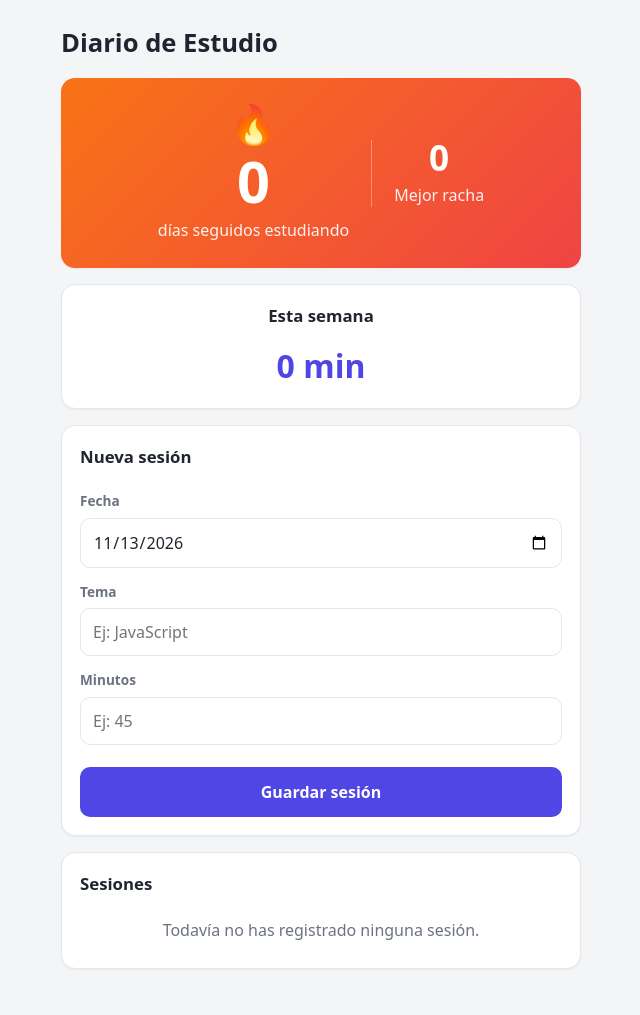
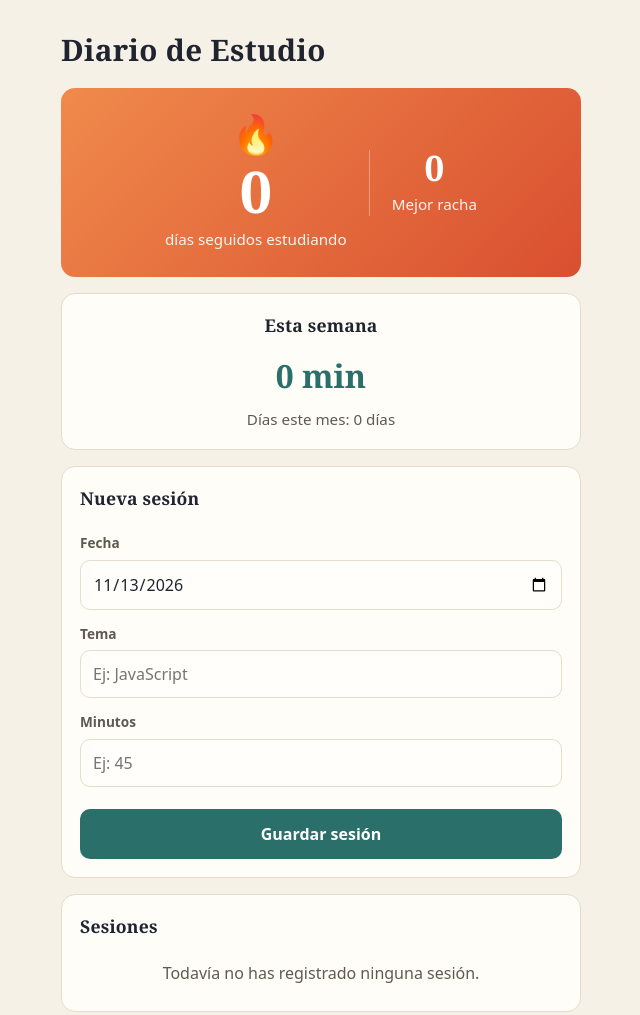
Before and after one commit to Walhare04/My-Study-Diary, a plain HTML site: page index.html in a window 1280 px wide. Shown: the whole page, without its empty margins (319-959 px from the left). Drawn offline with Linux system fonts and the light colour scheme.

Commit message:
feat: mostrar días estudiados del mes y base de tests del mapa
- app.js: el total del mes se calcula al vuelo (fecha local); helpers de fecha extraídos a heatmap.js
- heatmap.js: lógica pura reutilizable (aISO/hoyEnISO/moverDias), expuesta para la app y para los tests
- heatmap.test.js: prueba la base de fecha con node --test (9/9 en verde)
- index.html: suma gestión de scripts clásicos (file://) y "Días este mes" en la tarjeta semanal
- styles.css: nuevo tono visual del rediseño (papel/verde) y estilos del bloque mensual
- AGENTS.md y MEMORY.md: v1.3 y reglas actualizadas (fechas locales, verificación con Chrome DevTools)

```diff
--- a/app.js
+++ b/app.js
@@ -13,8 +13,12 @@ const textoRacha = document.getElementById("racha");
 const textoRachaDetalles = document.getElementById("racha-texto");
 const textoMejorRacha = document.getElementById("mejor-racha");
 const textoTotalSemana = document.getElementById("total-semana");
+const textoDiasMes = document.getElementById("dias-mes");
 
 const CLAVE = "diario-estudio-sesiones"; // nombre con el que se guarda en localStorage
+
+// Helpers de fecha puros, compartidos con los tests (ver heatmap.js).
+const { aISO, hoyEnISO, moverDias } = window.HEATMAP;
 
 // ---------- Guardar y leer sesiones ----------
 
@@ -31,29 +35,9 @@ function guardarSesiones(sesiones) {
 }
 
 // ---------- Fechas (siempre en hora local, nunca en UTC) ----------
-// Working con el formato "AAAA-MM-DD", que es el mismo que usa el campo <input type="date">.
+// Trabajar con el formato "AAAA-MM-DD", que es el mismo que usa el campo <input type="date">.
+// Los helpers aISO/hoyEnISO/moverDias viven en heatmap.js (lógica pura compartida con los tests).
 
-function aISO(fecha) {
-  const anio = fecha.getFullYear();
-  const mes = String(fecha.getMonth() + 1).padStart(2, "0");
-  const dia = String(fecha.getDate()).padStart(2, "0");
-  return anio + "-" + mes + "-" + dia;
-}
-
-function hoyEnISO() {
-  return aISO(new Date());
-}
-
-// Devuelve la fecha "AAAA-MM-DD" que está "dias" días antes (o después) de fechaISO.
-function moverDias(fechaISO, dias) {
-  const partes = fechaISO.split("-").map(Number);
-  const anio = partes[0];
-  const mes = partes[1];
-  const dia = partes[2];
-  return aISO(new Date(anio, mes - 1, dia + dias));
-}
-
-// Convierte "AAAA-MM-DD" en algo legible: "mié, 1 oct 2026".
 function textoFecha(fechaISO) {
   const partes = fechaISO.split("-").map(Number);
   const fecha = new Date(partes[0], partes[1] - 1, partes[2]);
@@ -151,6 +135,23 @@ function formatearMinutos(total) {
   return horas + " h " + minutos + " min";
 }
 
+// ---------- Días estudiados este mes ----------
+
+function calcularDiasEstudiadosMes(sesiones) {
+  const hoy = hoyEnISO();
+  const mesActual = hoy.slice(0, 7); // "AAAA-MM", mes calendario de hoy en fecha local
+
+  // Un día cuenta si tiene al menos una sesión en este mes.
+  // Las fechas futuras del mes no cuentan (solo días ya estudiados).
+  const diasConSesion = new Set(
+    sesiones
+      .filter((sesion) => sesion.fecha.slice(0, 7) === mesActual && sesion.fecha <= hoy)
+      .map((sesion) => sesion.fecha)
+  );
+
+  return diasConSesion.size;
+}
+
 // ---------- Pintar la página ----------
 
 function crearFilaSesion(sesion) {
@@ -199,6 +200,9 @@ function pintar() {
   textoMejorRacha.textContent = calcularMejorRacha(sesiones);
   textoTotalSemana.textContent = formatearMinutos(calcularMinutosSemana(sesiones));
 
+  const diasMes = calcularDiasEstudiadosMes(sesiones);
+  textoDiasMes.textContent = "Días este mes: " + diasMes + (diasMes === 1 ? " día" : " días");
+
   lista.innerHTML = "";
   mensajeVacio.hidden = sesiones.length > 0;
   for (const sesion of ordenarParaMostrar(sesiones)) {
--- /dev/null
+++ b/heatmap.js
@@ -0,0 +1,35 @@
+// ==================== Diario de Estudio — lógica pura ====================
+// Cálculo sin DOM ni almacenamiento, reutilizable por la app y por los tests.
+// En el navegador se expone como window.HEATMAP; en Node, vía module.exports.
+
+const HEATMAP = (function () {
+  // Convierte un Date en "AAAA-MM-DD" usando la fecha LOCAL (nunca la zulú/UTC).
+  function aISO(fecha) {
+    const anio = fecha.getFullYear();
+    const mes = String(fecha.getMonth() + 1).padStart(2, "0");
+    const dia = String(fecha.getDate()).padStart(2, "0");
+    return anio + "-" + mes + "-" + dia;
+  }
+
+  function hoyEnISO() {
+    return aISO(new Date());
+  }
+
+  // Fecha "AAAA-MM-DD" que está `dias` días antes (o después) de fechaISO.
+  function moverDias(fechaISO, dias) {
+    const partes = fechaISO.split("-").map(Number);
+    const anio = partes[0];
+    const mes = partes[1];
+    const dia = partes[2];
+    return aISO(new Date(anio, mes - 1, dia + dias));
+  }
+
+  return { aISO, hoyEnISO, moverDias };
+})();
+
+if (typeof window !== "undefined") {
+  window.HEATMAP = HEATMAP;
+}
+if (typeof module !== "undefined") {
+  module.exports = HEATMAP;
+}
--- a/index.html
+++ b/index.html
@@ -28,6 +28,7 @@
     <section class="tarjeta semana">
       <h2>Esta semana</h2>
       <p class="semana-valor" id="total-semana">0 min</p>
+      <p class="semana-dias" id="dias-mes">Días este mes: 0 días</p>
     </section>
 
     <section class="tarjeta">
@@ -54,6 +55,7 @@
 
   </main>
 
+  <script src="heatmap.js"></script>
   <script src="app.js"></script>
 </body>
 </html>
--- a/styles.css
+++ b/styles.css
@@ -1,14 +1,16 @@
 /* ==================== Diario de Estudio ==================== */
 
 :root {
-  --fondo: #f4f5f7;
-  --tarjeta: #ffffff;
+  --fondo: #f6f1e7;
+  --tarjeta: #fffdf8;
   --texto: #1f2430;
-  --gris: #6b7280;
-  --borde: #e5e7eb;
-  --acento: #4f46e5;
-  --llama: #f97316;
-  --fuego: #ef4444;
+  --gris: #5f5a50;
+  --borde: #e6dccb;
+  --acento: #2a6f6a;
+  --acento-suave: #e3eeec;
+  --acento-fuerte: #235e59;
+  --llama: #f08a4b;
+  --fuego: #d94f30;
   --radio: 14px;
 }
 
@@ -33,8 +35,11 @@ body {
 }
 
 .cabecera h1 {
-  margin: 0;
-  font-size: 1.6rem;
+  margin: 4px 0 0;
+  font-family: Georgia, "Iowan Old Style", "Palatino Linotype", "Book Antiqua", serif;
+  font-size: 1.85rem;
+  font-weight: 700;
+  letter-spacing: 0.01em;
 }
 
 /* ---------- Tarjetas ---------- */
@@ -44,12 +49,14 @@ body {
   border: 1px solid var(--borde);
   border-radius: var(--radio);
   padding: 18px;
-  box-shadow: 0 1px 2px rgba(16, 24, 40, 0.05);
 }
 
 .tarjeta h2 {
   margin: 0 0 14px;
-  font-size: 1.05rem;
+  font-family: Georgia, "Iowan Old Style", "Palatino Linotype", "Book Antiqua", serif;
+  font-size: 1.1rem;
+  font-weight: 700;
+  letter-spacing: 0.01em;
 }
 
 /* ---------- Racha ---------- */
@@ -73,6 +80,7 @@ body {
 
 .racha-valor {
   margin: 8px 0 0;
+  font-family: Georgia, "Iowan Old Style", "Palatino Linotype", "Book Antiqua", serif;
   font-size: 3.6rem;
   font-weight: 700;
   line-height: 1;
@@ -80,6 +88,7 @@ body {
 
 .racha-texto {
   margin: 8px 0 0;
+  font-size: 0.95rem;
   opacity: 0.92;
 }
 
@@ -91,6 +100,7 @@ body {
 
 .racha-mejor-valor {
   margin: 0;
+  font-family: Georgia, "Iowan Old Style", "Palatino Linotype", "Book Antiqua", serif;
   font-size: 2.2rem;
   font-weight: 700;
   line-height: 1;
@@ -104,9 +114,16 @@ body {
 
 .semana-valor {
   margin: 0;
+  font-family: Georgia, "Iowan Old Style", "Palatino Linotype", "Book Antiqua", serif;
   font-size: 2rem;
   font-weight: 700;
   color: var(--acento);
+}
+
+.semana-dias {
+  margin: 8px 0 0;
+  font-size: 0.95rem;
+  color: var(--gris);
 }
 
 /* ---------- Formulario ---------- */
@@ -128,7 +145,7 @@ input {
   padding: 11px 12px;
   font: inherit;
   color: var(--texto);
-  background: #ffffff;
+  background: #fffefb;
   border: 1px solid var(--borde);
   border-radius: 10px;
 }
@@ -152,7 +169,12 @@ button {
 }
 
 button:hover {
-  background: #4338ca;
+  background: var(--acento-fuerte);
+}
+
+button:focus-visible {
+  outline: 2px solid var(--texto);
+  outline-offset: 2px;
 }
 
 /* ---------- Lista de sesiones ---------- */
@@ -171,6 +193,7 @@ button:hover {
   justify-content: space-between;
   gap: 12px;
   padding: 12px 14px;
+  background: #fffefb;
   border: 1px solid var(--borde);
   border-radius: 10px;
 }
@@ -194,7 +217,7 @@ button:hover {
   font-size: 0.85rem;
   font-weight: 600;
   color: var(--acento);
-  background: #eef2ff;
+  background: var(--acento-suave);
   border-radius: 999px;
   white-space: nowrap;
 }
```
Also changed, not shown: heatmap.test.js (added, +44 -0 lines), 2 other files.
